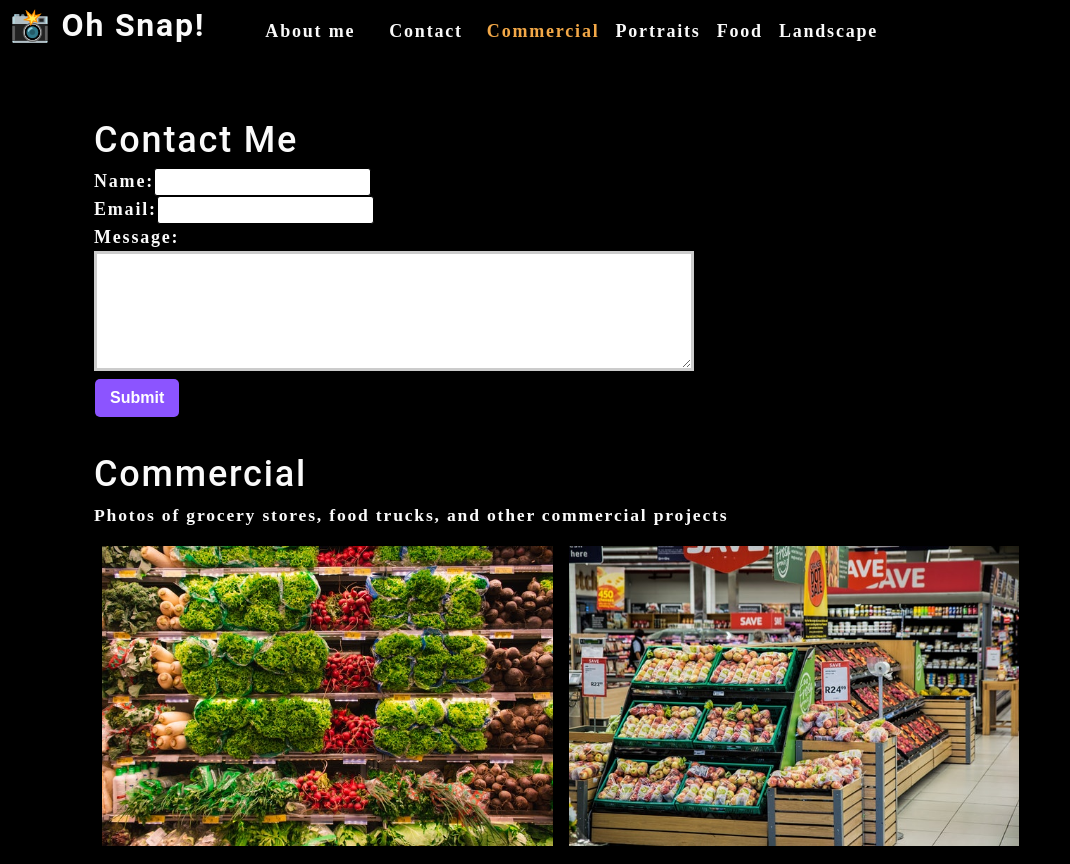
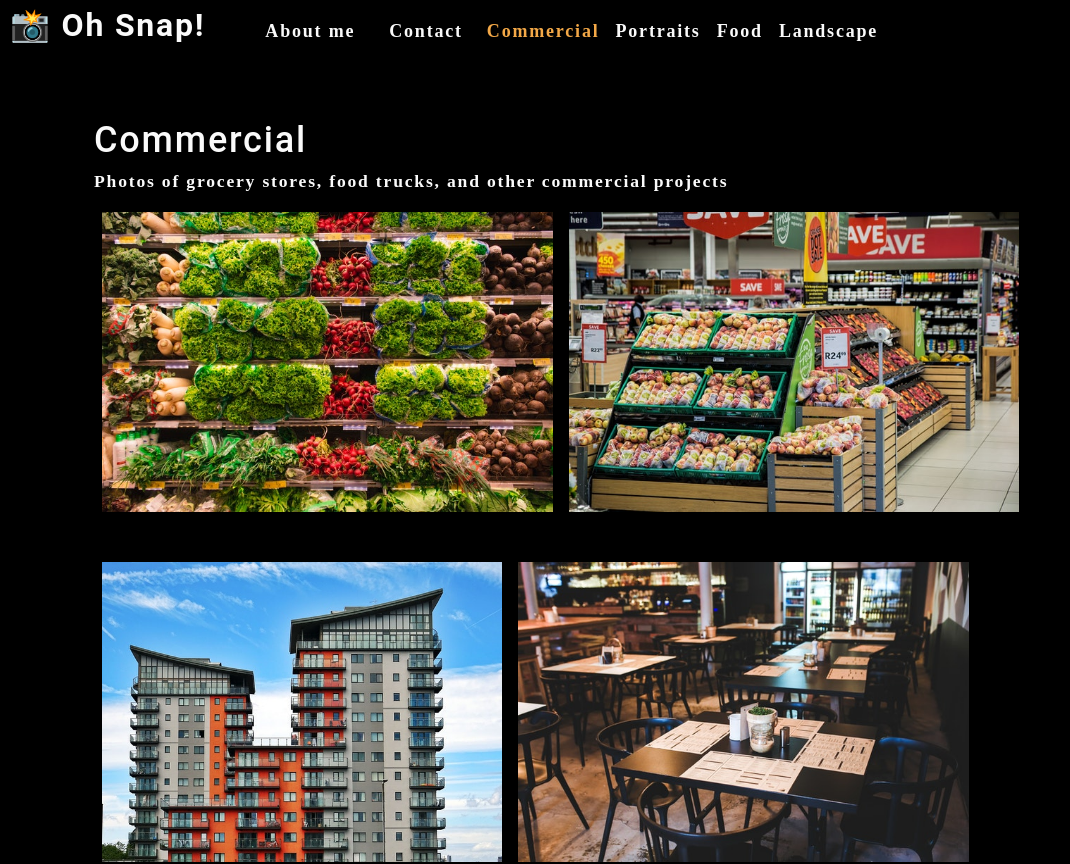
Before and after one commit to GurkiratSaini/photo-port, a React (Create React App) app: page / in a window 1280 px wide. Shown: the top 864 px of the page, without its empty margins (0-1070 px from the left). Built offline with nearby package versions, Linux system fonts and the light colour scheme.

Commit message:
conditionally render contact form

```diff
--- a/src/App.js
+++ b/src/App.js
@@ -6,6 +6,7 @@
 import ContactForm from './components/Contact';
 
 function App() {
+  const [contactSelected, setContactSelected] = useState(false);
   const [categories] = useState([
     {
       name: 'commercial',
@@ -24,12 +25,18 @@
         categories={categories}
         setCurrentCategory={setCurrentCategory}
         currentCategory={currentCategory}
+        contactSelected={contactSelected}
+        setContactSelected={setContactSelected}
       ></Nav>
       <main>
-        <ContactForm></ContactForm>
+        {!contactSelected ? (
+          <>
           <Gallery currentCategory={currentCategory}></Gallery>
           <About></About>
-
+          </>
+        ) : (
+          <ContactForm></ContactForm>
+        )}
       </main>
     </div>
   );
--- a/src/components/Contact/index.js
+++ b/src/components/Contact/index.js
@@ -46,16 +46,21 @@
             <form id="contact-form" onSubmit={handleSubmit}>
                 <div>
                     <label htmlFor="name">Name:</label>
-                    <input type="text" name="name" defaultValue={name} onChange={handleChange} />
+                    <input type="text" name="name" defaultValue={name} onBlur={handleChange} />
                 </div>
                 <div>
                     <label htmlFor="email">Email:</label>
-                    <input type="email" name="email" defaultValue={email} onChange={handleChange} />
+                    <input type="email" name="email" defaultValue={email} onBlur={handleChange} />
                 </div>
                 <div>
                     <label htmlFor="message">Message:</label>
-                    <textarea name="message" rows="5" defaultValue={message} onChange={handleChange} />
+                    <textarea name="message" rows="5" defaultValue={message} onBlur={handleChange} />
                 </div>
+                {errorMessage && (
+                    <div>
+                        <p className="error-text">{errorMessage}</p>
+                    </div>
+                )}
                 <button type="submit">Submit</button>
             </form>
         </section>
--- a/src/components/Nav/index.js
+++ b/src/components/Nav/index.js
@@ -6,6 +6,8 @@
     categories = [],
     setCurrentCategory,
     currentCategory,
+    contactSelected,
+    setContactSelected
   } = props;
 
   useEffect(() => {
@@ -22,23 +24,24 @@
       <nav>
         <ul className="flex-row">
           <li className="mx-2">
-            <a data-testid="about" href="#about">
+            <a data-testid="about" href="#about" onClick={() => setContactSelected(false)}>
               About me
             </a>
           </li>
-          <li className="mx-2">
-            <span>Contact</span>
+          <li className={`mx-2 ${contactSelected && 'navActive'}`}>
+            <span onCLick={() => setContactSelected(true)}>Contact</span>
           </li>
           {categories.map((category) => (
             <li
               className={`mx-1 ${
-                currentCategory.name === category.name && 'navActive'
+                currentCategory.name === category.name && !contactSelected && 'navActive'
                 }`}
               key={category.name}
             >
               <span
                 onClick={() => {
-                  setCurrentCategory(category)
+                  setCurrentCategory(category);
+                  setContactSelected(false);
                 }}
               >
                 {capitalizeFirstLetter(category.name)}
```
